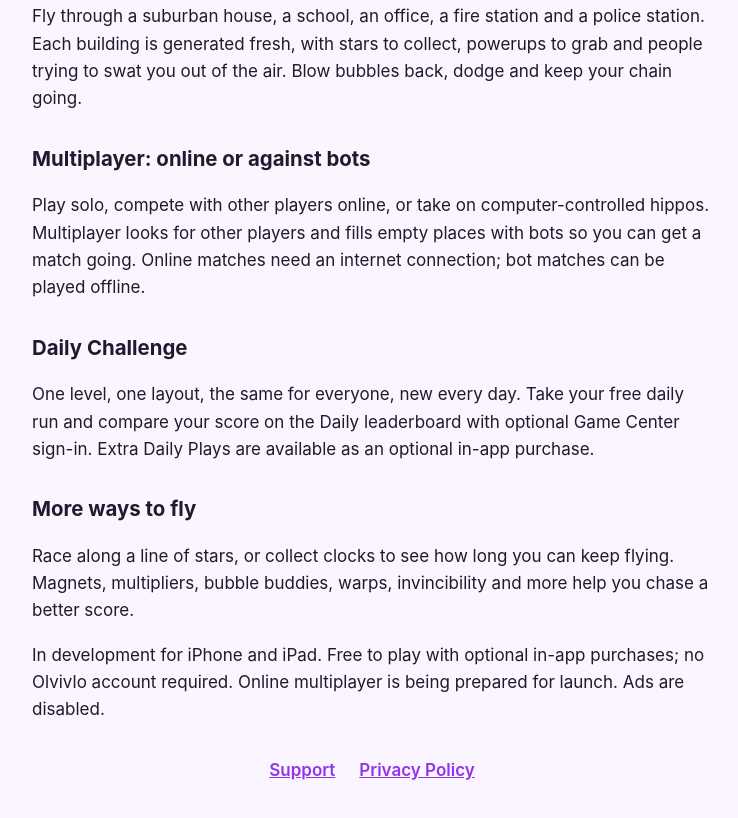
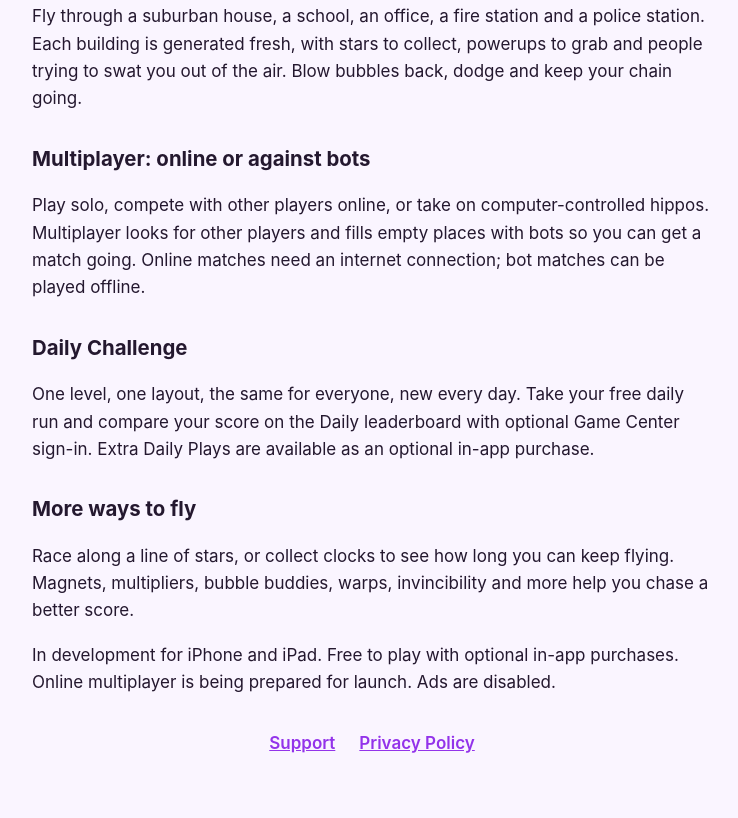
Before and after one commit to tyler-j-f/olvivlo-game-public, a plain HTML site: page hippo-house/index.html in a window 1280 px wide. Shown: the part 360-1178 px from the top of the page, without its empty margins (268-1006 px from the left). Drawn offline with Linux system fonts and the light colour scheme.

Commit message:
Clarify Olvivlo advertising wording on public pages

```diff
--- a/hippo-house/index.html
+++ b/hippo-house/index.html
@@ -33,7 +33,7 @@
 <h2>More ways to fly</h2>
 <p>Race along a line of stars, or collect clocks to see how long you can keep flying. Magnets, multipliers, bubble buddies, warps, invincibility and more help you chase a better score.</p>
 
-<p>In development for iPhone and iPad. Free to play with optional in-app purchases; no Olvivlo account required. Online multiplayer is being prepared for launch. Ads are disabled.</p>
+<p>In development for iPhone and iPad. Free to play with optional in-app purchases. Online multiplayer is being prepared for launch. Ads are disabled.</p>
 <nav><a href="support.html">Support</a><a href="privacy.html">Privacy Policy</a></nav>
 </main>
 </body>
```
